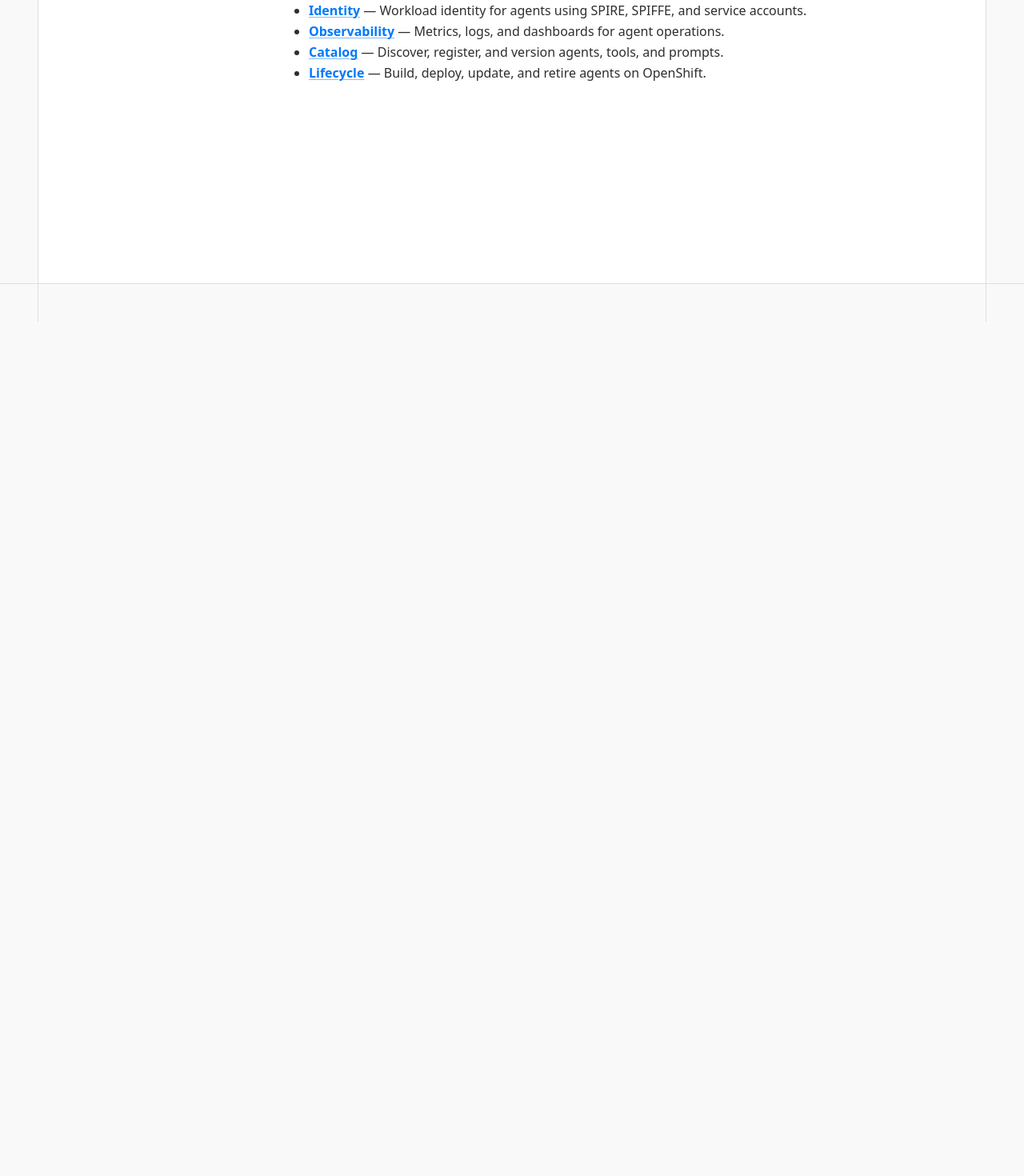
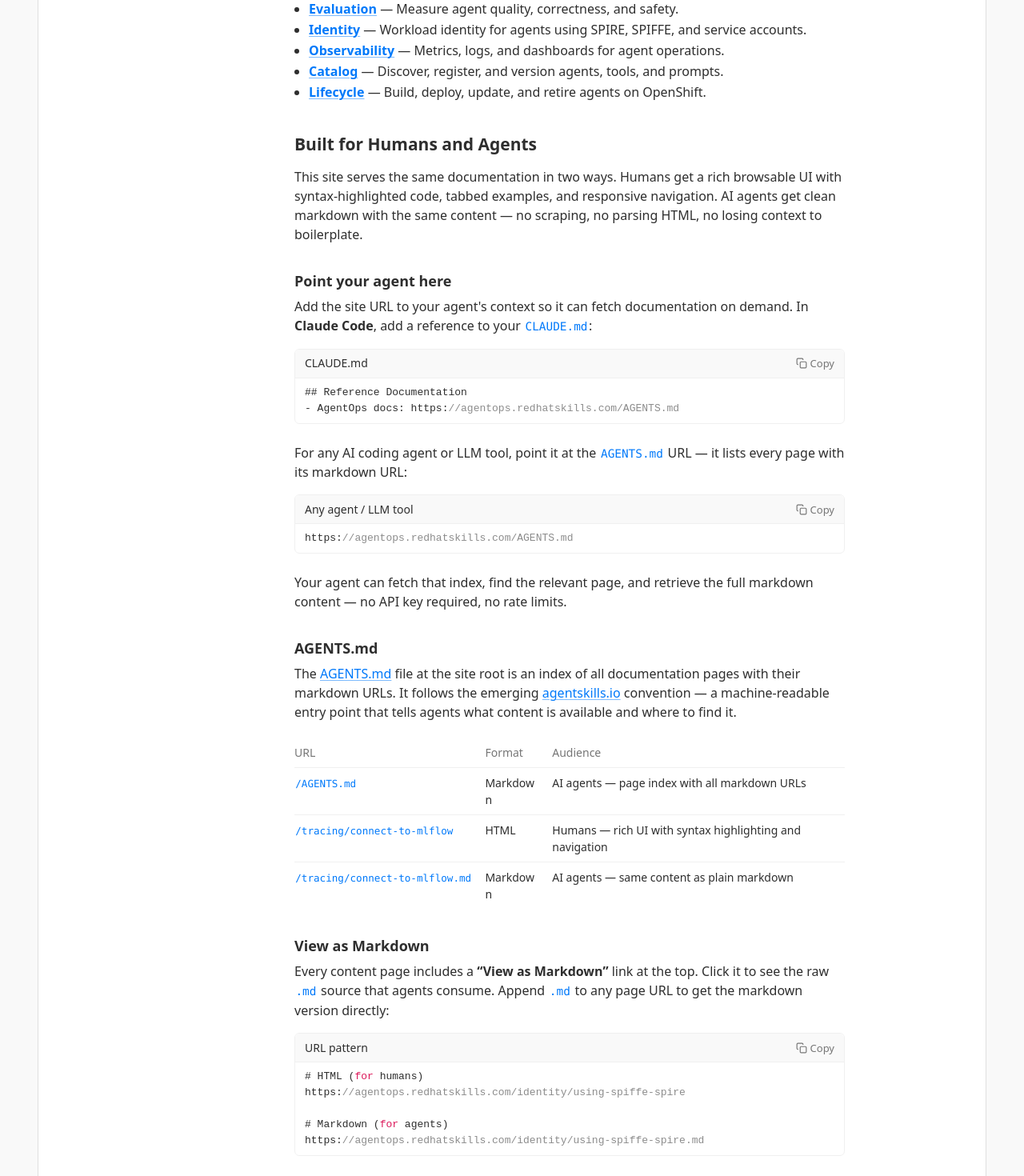
Before and after one commit to eformat/agentops-redhatskills-com, a Next.js app: page / in a window 1280 px wide. Shown: the part 398-1868 px from the top of the page at 80% size. Before the commit the page ends 800 px from the top, so only its background shows below. Built offline with nearby package versions, Linux system fonts and the light colour scheme.

Commit message:
🦩 initial commit 🦩

```diff
--- a/src/app/(docs)/page.tsx
+++ b/src/app/(docs)/page.tsx
@@ -1,4 +1,6 @@
 import { QuickNav } from '@/components/QuickNav';
+import { CodeBlock } from '@/components/CodeBlock';
+import { highlight } from '@/utils/highlight';
 import Link from 'next/link';
 
 const topics = [
@@ -11,10 +13,35 @@
   { title: 'Lifecycle', href: '/lifecycle', description: 'Build, deploy, update, and retire agents on OpenShift.' },
 ];
 
+const quickNavItems = [
+  { id: 'topics', text: 'Topics', level: 2 },
+  { id: 'built-for-humans-and-agents', text: 'Built for Humans and Agents', level: 2 },
+  { id: 'point-your-agent-here', text: 'Point your agent here', level: 3 },
+  { id: 'agentsmd', text: 'AGENTS.md', level: 3 },
+  { id: 'view-as-markdown', text: 'View as Markdown', level: 3 },
+];
+
+const claudeMdExample = highlight(
+`## Reference Documentation
+- AgentOps docs: https://agentops.redhatskills.com/AGENTS.md`
+);
+
+const agentsUrl = highlight(
+`https://agentops.redhatskills.com/AGENTS.md`
+);
+
+const urlPattern = highlight(
+`# HTML (for humans)
+https://agentops.redhatskills.com/identity/using-spiffe-spire
+
+# Markdown (for agents)
+https://agentops.redhatskills.com/identity/using-spiffe-spire.md`
+);
+
 export default function Home() {
   return (
     <>
-      <QuickNav items={[]} />
+      <QuickNav items={quickNavItems} />
       <div style={{ paddingTop: '1.5rem', paddingBottom: '5rem' }}>
         <h1 className="MdH1">Red Hat AI AgentOps</h1>
         <p className="MdSubtitle">
@@ -22,9 +49,11 @@
         </p>
 
         <p className="MdP">
-          AgentOps is for agents and humans to connect any client framework into the
-          Red Hat OpenShift AI Platform. We provide common code examples for frameworks
-          that are built and tested against Red Hat OpenShift AI.
+          AgentOps provides documentation and working code examples for connecting
+          agent frameworks to Red Hat OpenShift AI. Every page on this site is
+          designed to be read by <strong className="MdStrong">humans</strong> in
+          a browser and consumed by <strong className="MdStrong">AI agents</strong> as
+          structured markdown — the same content, two formats.
         </p>
 
         <h2 className="MdH2" id="topics">Topics</h2>
@@ -39,6 +68,92 @@
             </li>
           ))}
         </ul>
+
+        <h2 className="MdH2" id="built-for-humans-and-agents">Built for Humans and Agents</h2>
+
+        <p className="MdP">
+          This site serves the same documentation in two ways. Humans get a
+          rich browsable UI with syntax-highlighted code, tabbed examples, and
+          responsive navigation. AI agents get clean markdown with the same
+          content — no scraping, no parsing HTML, no losing context to
+          boilerplate.
+        </p>
+
+        <h3 className="MdH3" id="point-your-agent-here">Point your agent here</h3>
+
+        <p className="MdP">
+          Add the site URL to your agent&apos;s context so it can fetch documentation
+          on demand. In <strong className="MdStrong">Claude Code</strong>, add a
+          reference to your <code className="MdCode">CLAUDE.md</code>:
+        </p>
+
+        <CodeBlock title="CLAUDE.md">{claudeMdExample}</CodeBlock>
+
+        <p className="MdP">
+          For any AI coding agent or LLM tool, point it at
+          the <code className="MdCode">AGENTS.md</code> URL — it lists every page
+          with its markdown URL:
+        </p>
+
+        <CodeBlock title="Any agent / LLM tool">{agentsUrl}</CodeBlock>
+
+        <p className="MdP">
+          Your agent can fetch that index, find the relevant page, and retrieve the
+          full markdown content — no API key required, no rate limits.
+        </p>
+
+        <h3 className="MdH3" id="agentsmd">AGENTS.md</h3>
+
+        <p className="MdP">
+          The{' '}
+          <a className="MdLink" href="/AGENTS.md">AGENTS.md</a>{' '}
+          file at the site root is an index of all documentation pages with their
+          markdown URLs. It follows the emerging{' '}
+          <a className="MdLink" href="https://agentskills.io/specification">agentskills.io</a>{' '}
+          convention — a machine-readable entry point that tells agents what
+          content is available and where to find it.
+        </p>
+
+        <div className="ApiTable">
+          <table>
+            <thead>
+              <tr>
+                <th>URL</th>
+                <th>Format</th>
+                <th>Audience</th>
+              </tr>
+            </thead>
+            <tbody>
+              <tr>
+                <td><code className="MdCode">/AGENTS.md</code></td>
+                <td>Markdown</td>
+                <td>AI agents — page index with all markdown URLs</td>
+              </tr>
+              <tr>
+                <td><code className="MdCode">/tracing/connect-to-mlflow</code></td>
+                <td>HTML</td>
+                <td>Humans — rich UI with syntax highlighting and navigation</td>
+              </tr>
+              <tr>
+                <td><code className="MdCode">/tracing/connect-to-mlflow.md</code></td>
+                <td>Markdown</td>
+                <td>AI agents — same content as plain markdown</td>
+              </tr>
+            </tbody>
+          </table>
+        </div>
+
+        <h3 className="MdH3" id="view-as-markdown">View as Markdown</h3>
+
+        <p className="MdP">
+          Every content page includes a <strong className="MdStrong">&ldquo;View as Markdown&rdquo;</strong> link
+          at the top. Click it to see the raw <code className="MdCode">.md</code> source
+          that agents consume. Append <code className="MdCode">.md</code> to any page
+          URL to get the markdown version directly:
+        </p>
+
+        <CodeBlock title="URL pattern">{urlPattern}</CodeBlock>
+
       </div>
     </>
   );
```
Also changed, not shown: public/search-index.json (+10 -0 lines).
